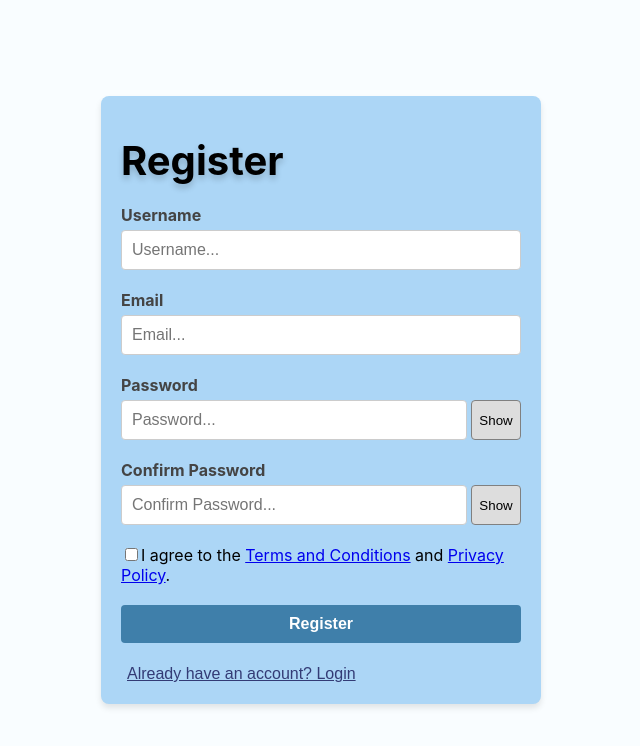
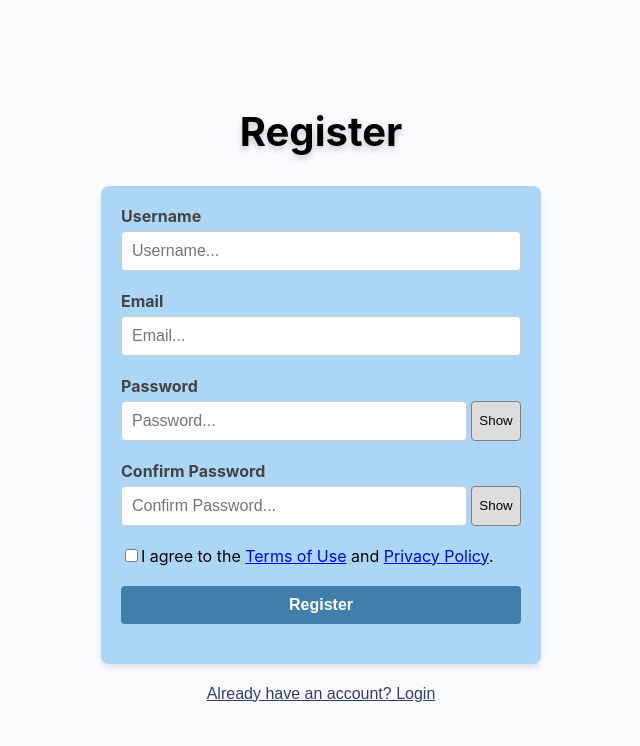
Before and after one commit to benjaminsanderswyatt/COMP3000-JanusVersionControl, a React (Create React App) app in the folder Fullstack/frontend/: page / in a window 1280 px wide. Both pictures are taken after a click on the button "Don't have an account? Register". Shown: the top 746 px of the page, without its empty margins (319-959 px from the left). Built offline with nearby package versions, Linux system fonts and the light colour scheme.

Commit message:
Legal terms of use & privacy policy for register

```diff
--- a/Fullstack/frontend/src/App.js
+++ b/Fullstack/frontend/src/App.js
@@ -7,6 +7,9 @@ import NoPage from './pages/NoPage';
 import Login from './pages/Login';
 import Repositories from './pages/Repositories';
 import Account from './pages/Account';
+
+import TermsOfUse from './pages/legal/TermsOfUse'
+import PrivacyPolicy from './pages/legal/PrivacyPolicy';
 
 
 import './styles/App.css';
@@ -31,6 +34,7 @@ const App = () => {
           <Route index element={<Login />} />
 
 
+
           {/*Protected Routes*/}
           <Route path="repositories" element={<PrivateRoute />}>
             <Route index element={<Repositories />}/>
@@ -41,6 +45,13 @@ const App = () => {
           </Route>
 
 
+
+
+
+          {/* Legal Pages */}
+          <Route path="legal/termsofuse" element={<TermsOfUse />} />
+          <Route path="legal/privacypolicy" element={<PrivacyPolicy />} />
+
           {/*Catch all invalid routes (404)*/}
           <Route path="*" element={<NoPage />} />
         </Route>
--- a/Fullstack/frontend/src/components/Login/RegisterForm.js
+++ b/Fullstack/frontend/src/components/Login/RegisterForm.js
@@ -49,7 +49,7 @@ const RegisterForm = ({ formData, onChange, onSubmit, agreedToTerms, setAgreedTo
         onChange={(e) => setAgreedToTerms(e.target.checked)}
       />
       <label htmlFor="terms">
-        I agree to the <a href="/terms">Terms and Conditions</a> and <a href="/privacy">Privacy Policy</a>.
+        I agree to the <a href="/legal/termsofuse" target="_blank" rel="noopener noreferrer">Terms of Use</a> and <a href="/legal/privacypolicy" target="_blank" rel="noopener noreferrer">Privacy Policy</a>.
       </label>
     </div>
 
--- a/Fullstack/frontend/src/pages/Login.js
+++ b/Fullstack/frontend/src/pages/Login.js
@@ -125,8 +125,9 @@ const Login = () => {
 
   return (
     <div style={styles.container}>
+      <h1 style={styles.heading}>{isRegistering ? "Register" : "Login"}</h1>
+
       <div style={styles.main}>
-        <h1 style={styles.heading}>{isRegistering ? "Register" : "Login"}</h1>
         {isRegistering ? (
           <RegisterForm
             formData={formData}
@@ -145,8 +146,10 @@ const Login = () => {
 
         {message && <p style={{ ...styles.message, ...messageStyle }}>{message}</p>}
 
-        <ToggleButton isRegistering={isRegistering} onClick={toggleForm} />
       </div>
+
+      <ToggleButton isRegistering={isRegistering} onClick={toggleForm} />
+
     </div>
   );
 };
@@ -168,26 +171,17 @@ const styles = {
     padding: "20px",
     borderRadius: "8px",
     boxShadow: "0 4px 6px rgba(0, 0, 0, 0.1)",
+    margin: "20px 0px",
   },
   heading: {
     fontSize: "2.5rem",
-    margin: "20px 0px",
+    margin: "10px 0px",
     textShadow: "0 4px 6px rgba(0, 0, 0, 0.2)",
   },
   message: {
     marginTop: '15px',
     fontWeight: 'bold',
   },
-
-  footer: {
-    marginTop: "20px",
-    fontSize: "0.9rem",
-    color: "#555",
-  },
-  link: {
-    color: "#007BFF",
-    textDecoration: "none",
-  },
 }
 
 export default Login;
--- /dev/null
+++ b/Fullstack/frontend/src/pages/legal/PrivacyPolicy.js
@@ -0,0 +1,10 @@
+import React from 'react';
+
+const PrivacyPolicy = () => (
+  <div>
+    <h1>Privacy Policy</h1>
+    <p>Here is the privacy policy...</p>
+  </div>
+);
+
+export default PrivacyPolicy;
--- /dev/null
+++ b/Fullstack/frontend/src/pages/legal/TermsOfUse.js
@@ -0,0 +1,10 @@
+import React from 'react';
+
+const TermsOfUse = () => (
+  <div>
+    <h1>Terms of Use</h1>
+    <p>Here are the terms of use...</p>
+  </div>
+);
+
+export default TermsOfUse;
```
